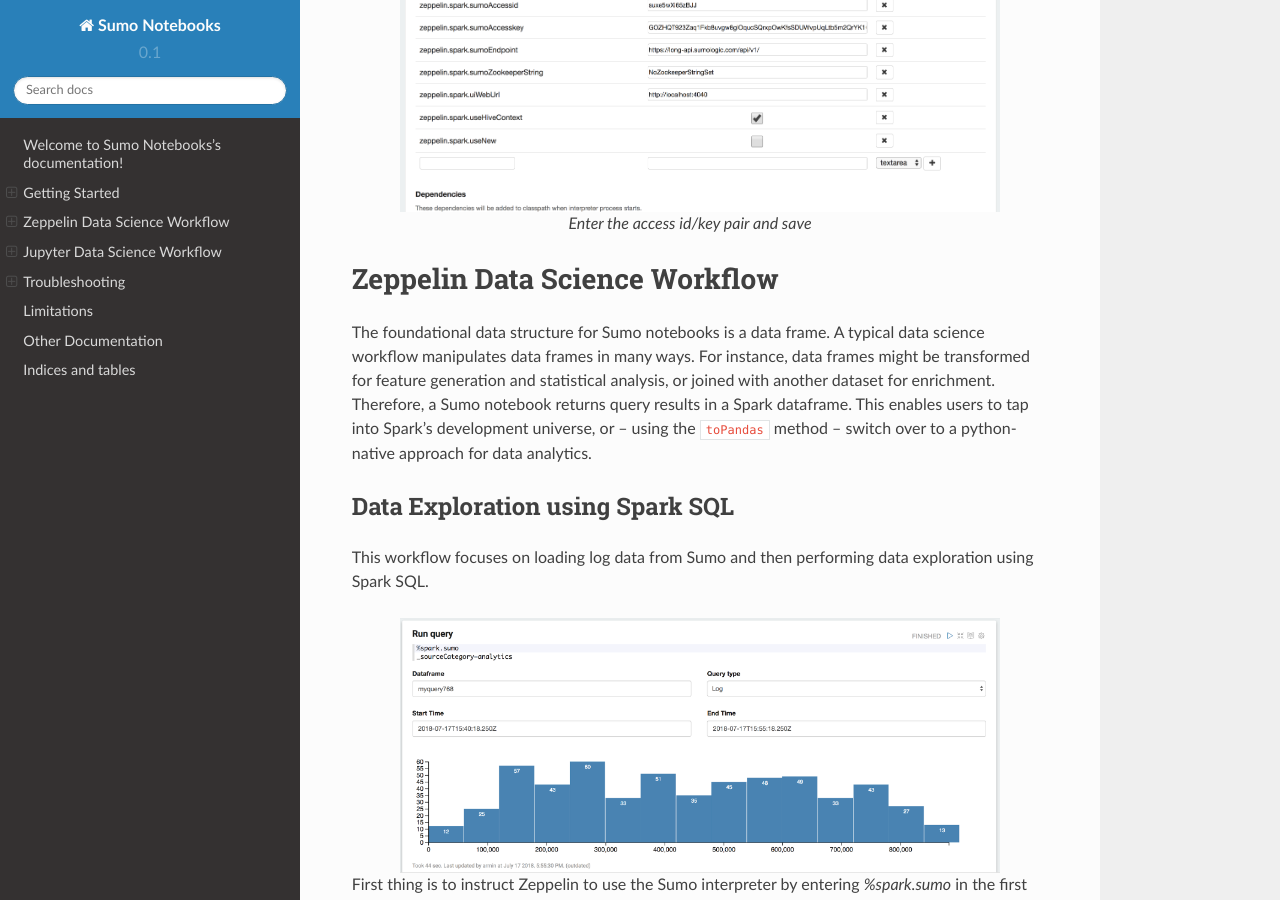
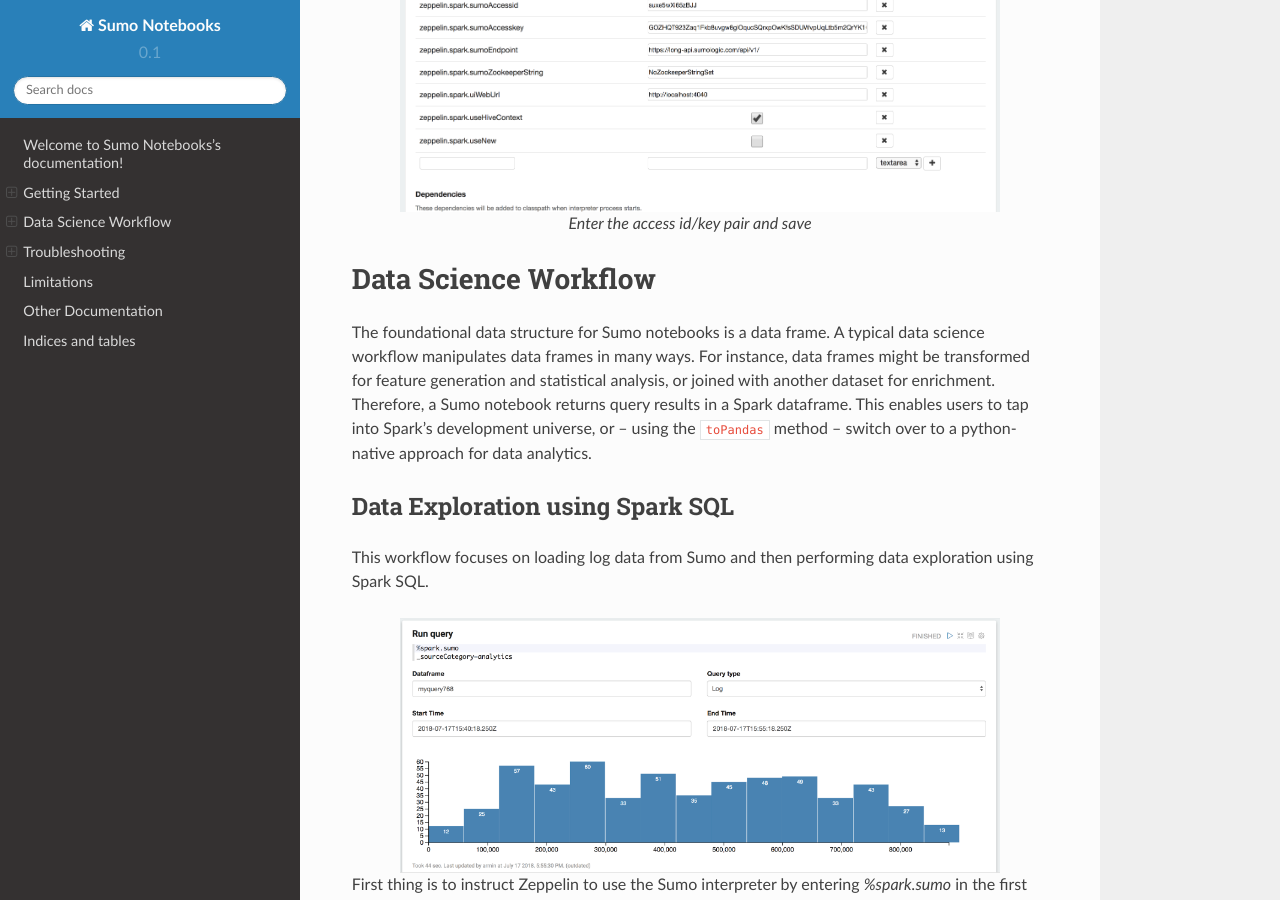
Before and after one commit to arminwasicek/sumonotebooksdocs, a Sphinx documentation site: the page built from source/index.rst, in a window 1280 px wide and 900 px high, scrolled down 2614 px. Built offline with Sphinx 7.4.7 and the Read the Docs theme 2.0.0, drawn with Linux system fonts in a browser that asks for light colours; some of the changed text lies outside the part shown.

Commit message:
restructure

```diff
--- a/source/index.rst
+++ b/source/index.rst
@@ -103,8 +103,8 @@
     Enter the access id/key pair and save
 
 
-Zeppelin Data Science Workflow
-==============================
+Data Science Workflow
+=====================
 
 The foundational data structure for Sumo notebooks is a data frame. A typical data science workflow manipulates data frames in many ways. For instance, data frames might be transformed for feature generation and statistical analysis, or joined with another dataset for enrichment. Therefore, a Sumo notebook returns query results in a Spark dataframe. This enables users to tap into Spark's development universe, or -- using the ``toPandas`` method -- switch over to a python-native approach for data analytics.
 
@@ -187,10 +187,9 @@
     :alt: Show clustered result
 
 
-Jupyter Data Science Workflow
-==============================
-Clustering Example
-------------------
+Clustering Example using Jupyter
+--------------------------------
+
 We can see the same clustering example shown above as executed on the Jupyter notebook.
 
 We initialize a SumoLab object to get a simple interface to enter the query and time range parameters. Once added we can `Run` the query.
```
